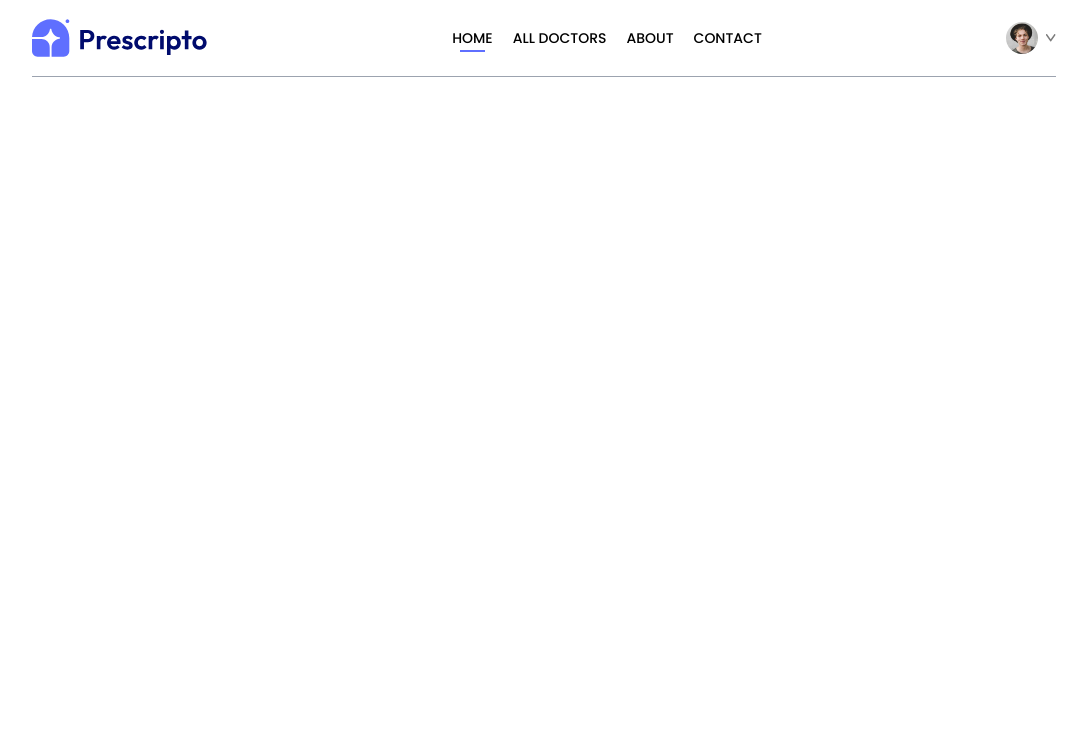
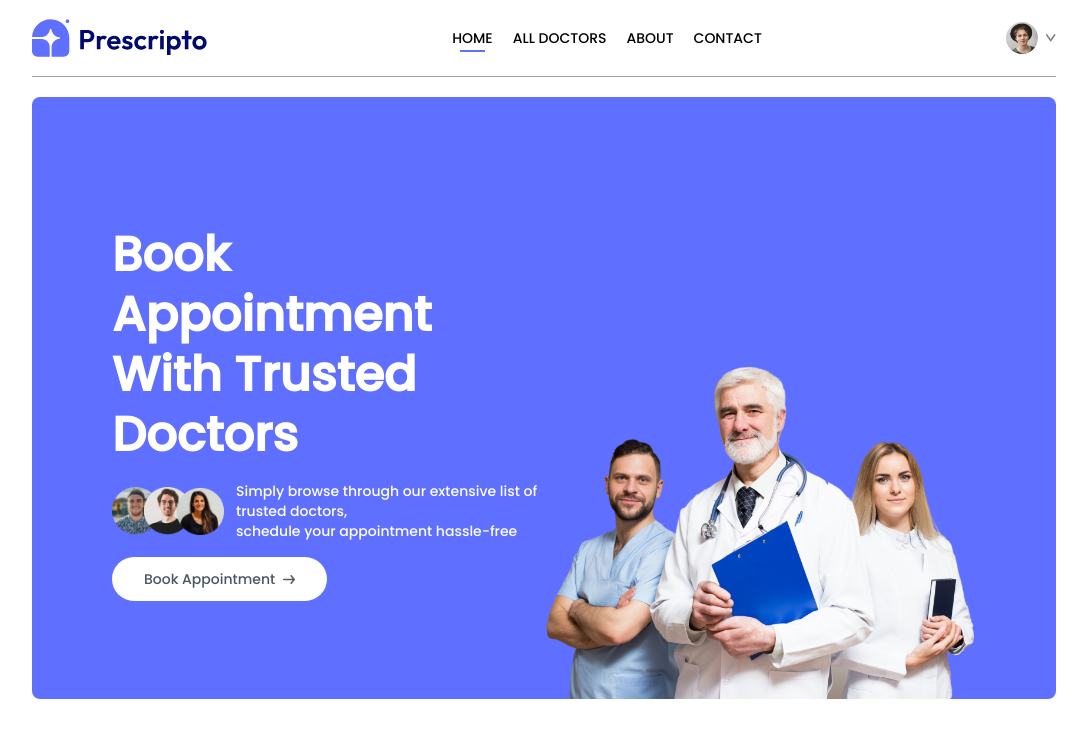
Before and after one commit to akhilkmarkose/Prescripto, a React app in the folder frontend-react/: page / in a window 1280 px wide. Shown: the top 738 px of the page, without its empty margins (96-1183 px from the left). Built offline with nearby package versions, Linux system fonts and the light colour scheme; the HTML template or start-up script is replaced by a standard one.

Commit message:
Add - Header Component

```diff
--- /dev/null
+++ b/frontend-react/src/components/Header.jsx
@@ -0,0 +1,41 @@
+import React from "react";
+import { assets } from "../assets/assets";
+
+const Header = () => {
+  return (
+    <div className="flex flex-col md:flex-row flex-wrap bg-primary rounded-lg px-6 md:px-10 lg:px-20">
+      {/* Left Side */}
+      <div className="md:w-1/2 flex flex-col items-start justify-center gap-4 py-10 m-auto md:py-[10vw] md:mb-[-30px]">
+        <p className="text-3xl md:text-4xl lg:text-5xl text-white font-semibold leading-tight md:leading-tight lg:leading-tight">
+          Book Appointment <br />
+          With Trusted Doctors
+        </p>
+        <div className="flex flex-col md:flex-row items-center gap-3 text-white text-sm font-light">
+          <img className="w-28" src={assets.group_profiles} alt="" />
+          <p>
+            Simply browse through our extensive list of trusted doctors,
+            <br className="hidden sm:block" />
+            schedule your appointment hassle-free
+          </p>
+        </div>
+        <a
+          href="#speciality"
+          className="flex items-center gap-2 bg-white px-8 py-3 rounded-full text-gray-600 text-sm m-auto md:m-0 hover:scale-105 transition-all duration-300"
+        >
+          Book Appointment
+          <img className="w-3" src={assets.arrow_icon} alt="" />
+        </a>
+      </div>
+      {/* Right Side */}
+      <div className="md:w-1/2 relative">
+        <img
+          className="w-full md:absolute bottom-0 h-auto rounded-lg"
+          src={assets.header_img}
+          alt=""
+        />
+      </div>
+    </div>
+  );
+};
+
+export default Header;
--- a/frontend-react/src/pages/Home.jsx
+++ b/frontend-react/src/pages/Home.jsx
@@ -1,7 +1,10 @@
 import React from "react";
+import Header from "../components/Header";
 
 const Home = () => {
-  return <div></div>;
+  return <div>
+    <Header></Header>
+  </div>;
 };
 
 export default Home;
```
